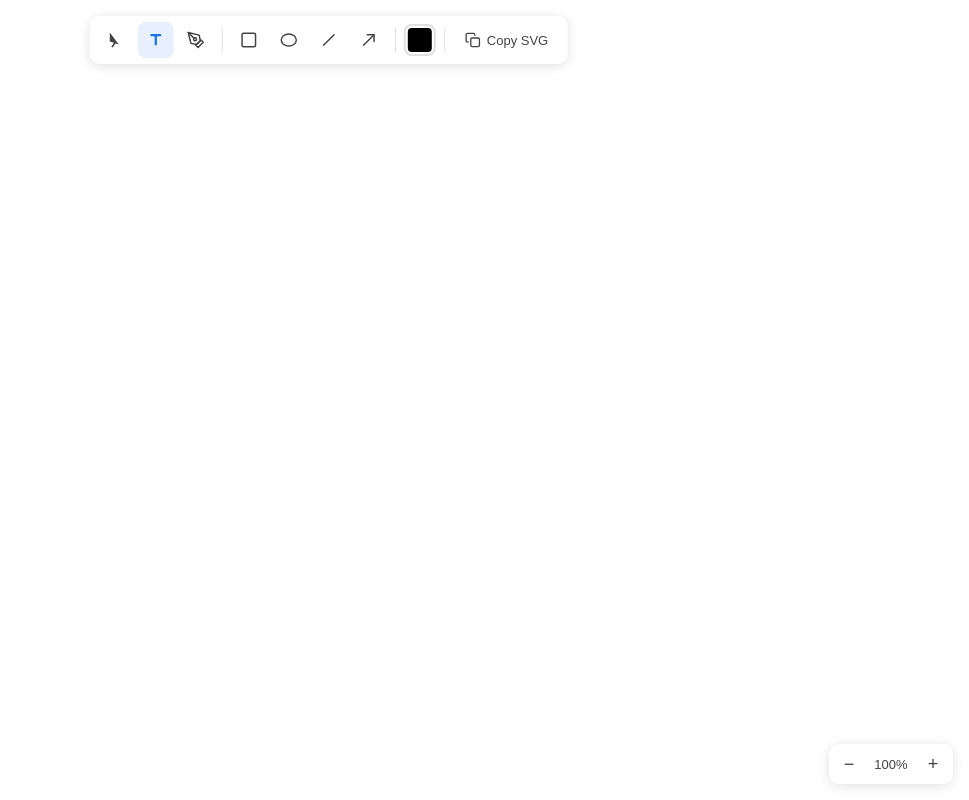
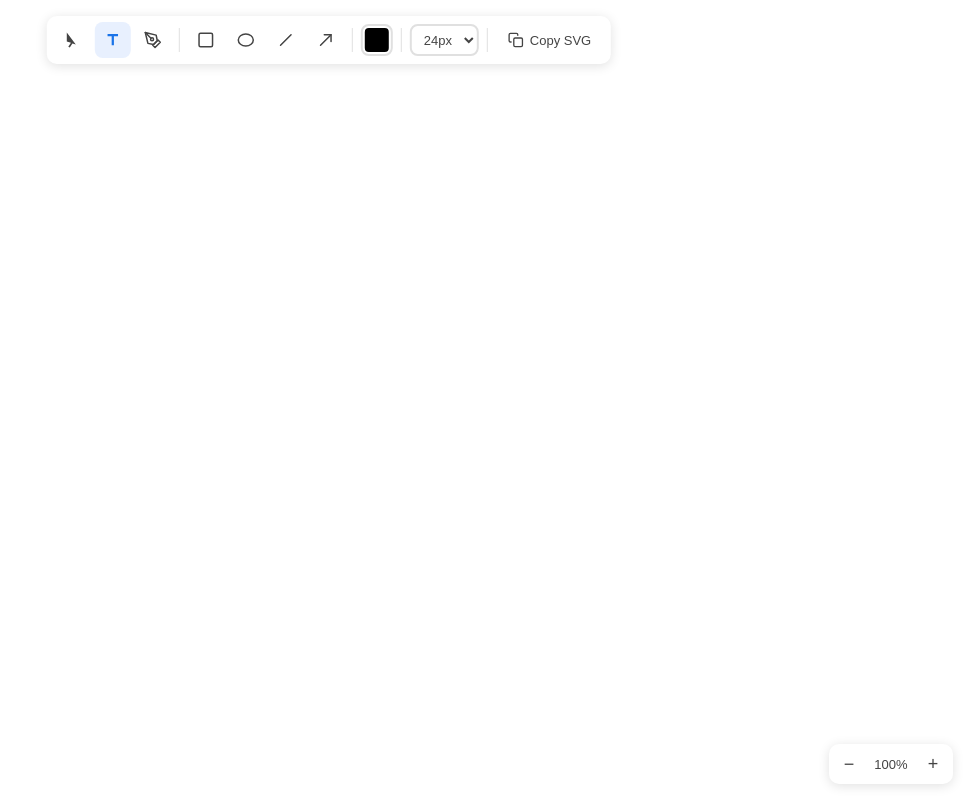
Before and after one commit to japzi/doodler, a React (Vite) app: page / in a window 1280 px wide. Both pictures are taken after a click on the button 466 px from the left and 40 px from the top of the page. Shown: the whole page, without its empty margins (311-1280 px from the left). Built offline with nearby package versions, Linux system fonts and the light colour scheme.

Commit message:
Add font size control for text tool
Adds a font size dropdown (14–64px) to the toolbar when text tool is
active. Moves fontSize state into the store so new text objects use the
selected size instead of a hardcoded default.

```diff
--- a/src/components/Canvas/TextInputOverlay.tsx
+++ b/src/components/Canvas/TextInputOverlay.tsx
@@ -4,12 +4,11 @@ import { generateId } from '../../utils/idGenerator'
 import { measureTextBounds } from '../../utils/measureText'
 import type { TextObject } from '../../types/scene'
 
-const DEFAULT_FONT_SIZE = 24
-
 export function TextInputOverlay() {
   const activeTextInput = useStore((s) => s.activeTextInput)
   const editingTextId = useStore((s) => s.editingTextId)
   const viewport = useStore((s) => s.viewport)
+  const storeFontSize = useStore((s) => s.fontSize)
   const textareaRef = useRef<HTMLTextAreaElement>(null)
   const committedRef = useRef(false)
 
@@ -23,7 +22,7 @@ export function TextInputOverlay() {
   // Compute screen position from scene coords
   const sceneX = editingObject ? editingObject.position.x : activeTextInput?.x ?? 0
   const sceneY = editingObject ? editingObject.position.y : activeTextInput?.y ?? 0
-  const fontSize = editingObject?.fontSize ?? DEFAULT_FONT_SIZE
+  const fontSize = editingObject?.fontSize ?? storeFontSize
 
   const screenX = sceneX * viewport.scale + viewport.offsetX
   const screenY = sceneY * viewport.scale + viewport.offsetY
@@ -49,12 +48,13 @@ export function TextInputOverlay() {
       setEditingTextId(null)
     } else if (activeTextInput) {
       if (text !== '') {
-        const bbox = measureTextBounds(text, DEFAULT_FONT_SIZE)
+        const currentFontSize = useStore.getState().fontSize
+        const bbox = measureTextBounds(text, currentFontSize)
         const obj: TextObject = {
           type: 'text',
           id: generateId(),
           text,
-          fontSize: DEFAULT_FONT_SIZE,
+          fontSize: currentFontSize,
           color: useStore.getState().strokeColor,
           position: { x: activeTextInput.x, y: activeTextInput.y },
           boundingBox: bbox,
--- a/src/components/Toolbar/Toolbar.css
+++ b/src/components/Toolbar/Toolbar.css
@@ -65,6 +65,28 @@
   border-radius: 4px;
 }
 
+.toolbar__font-size-select {
+  height: 32px;
+  padding: 0 8px;
+  border: 2px solid #e0e0e0;
+  border-radius: 8px;
+  background: #fff;
+  font-size: 13px;
+  font-weight: 500;
+  color: #444;
+  cursor: pointer;
+  outline: none;
+  appearance: auto;
+}
+
+.toolbar__font-size-select:hover {
+  border-color: #ccc;
+}
+
+.toolbar__font-size-select:focus {
+  border-color: #1a73e8;
+}
+
 .toolbar__copy-button {
   display: flex;
   align-items: center;
--- a/src/components/Toolbar/Toolbar.tsx
+++ b/src/components/Toolbar/Toolbar.tsx
@@ -6,8 +6,10 @@ import { copySvgToClipboard } from '../../export/svgExport'
 export function Toolbar() {
   const activeTool = useStore((s) => s.activeTool)
   const strokeColor = useStore((s) => s.strokeColor)
+  const fontSize = useStore((s) => s.fontSize)
   const setActiveTool = useStore((s) => s.setActiveTool)
   const setStrokeColor = useStore((s) => s.setStrokeColor)
+  const setFontSize = useStore((s) => s.setFontSize)
   const [toast, setToast] = useState<string | null>(null)
 
   const handleCopySvg = useCallback(async () => {
@@ -101,6 +103,22 @@ export function Toolbar() {
           title="Stroke color"
         />
 
+        {activeTool === 'text' && (
+          <>
+            <div className="toolbar__divider" />
+            <select
+              className="toolbar__font-size-select"
+              value={fontSize}
+              onChange={(e) => setFontSize(Number(e.target.value))}
+              title="Font size"
+            >
+              {[14, 18, 24, 32, 48, 64].map((size) => (
+                <option key={size} value={size}>{size}px</option>
+              ))}
+            </select>
+          </>
+        )}
+
         <div className="toolbar__divider" />
 
         <button
--- a/src/store/useStore.ts
+++ b/src/store/useStore.ts
@@ -9,6 +9,7 @@ interface DoodlerState {
   // Tool
   activeTool: ToolType
   strokeColor: string
+  fontSize: number
 
   // Viewport
   viewport: ViewportTransform
@@ -29,6 +30,7 @@ interface DoodlerState {
   setSelectedIds: (ids: Set<string>) => void
   setActiveTool: (tool: ToolType) => void
   setStrokeColor: (color: string) => void
+  setFontSize: (size: number) => void
   setViewport: (viewport: ViewportTransform) => void
   setActiveStrokePoints: (points: Point[] | null) => void
   setActiveShapePreview: (preview: ShapePreview | null) => void
@@ -41,6 +43,7 @@ export const useStore = create<DoodlerState>((set) => ({
   selectedIds: new Set(),
   activeTool: 'pen',
   strokeColor: '#000000',
+  fontSize: 24,
   viewport: { offsetX: 0, offsetY: 0, scale: 1 },
   activeStrokePoints: null,
   activeShapePreview: null,
@@ -75,6 +78,7 @@ export const useStore = create<DoodlerState>((set) => ({
   setSelectedIds: (ids) => set({ selectedIds: ids }),
   setActiveTool: (tool) => set({ activeTool: tool, selectedIds: new Set(), activeTextInput: null, editingTextId: null }),
   setStrokeColor: (color) => set({ strokeColor: color }),
+  setFontSize: (size) => set({ fontSize: size }),
   setViewport: (viewport) => set({ viewport }),
   setActiveStrokePoints: (points) => set({ activeStrokePoints: points }),
   setActiveShapePreview: (preview) => set({ activeShapePreview: preview }),
```
Also changed, not shown: journal/2026-03-02-v0.5-font-size-control.md (added, +48 -0 lines).
